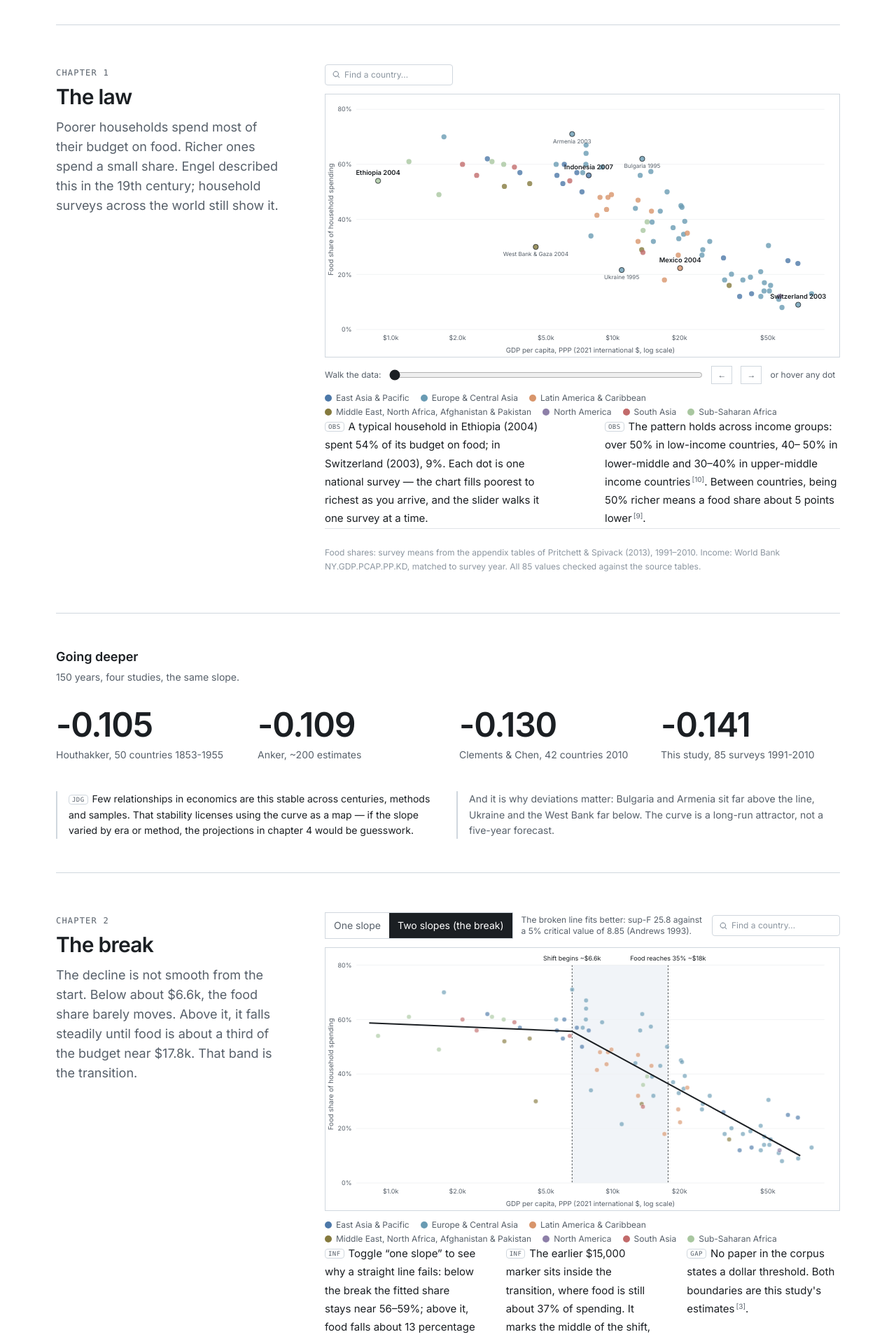
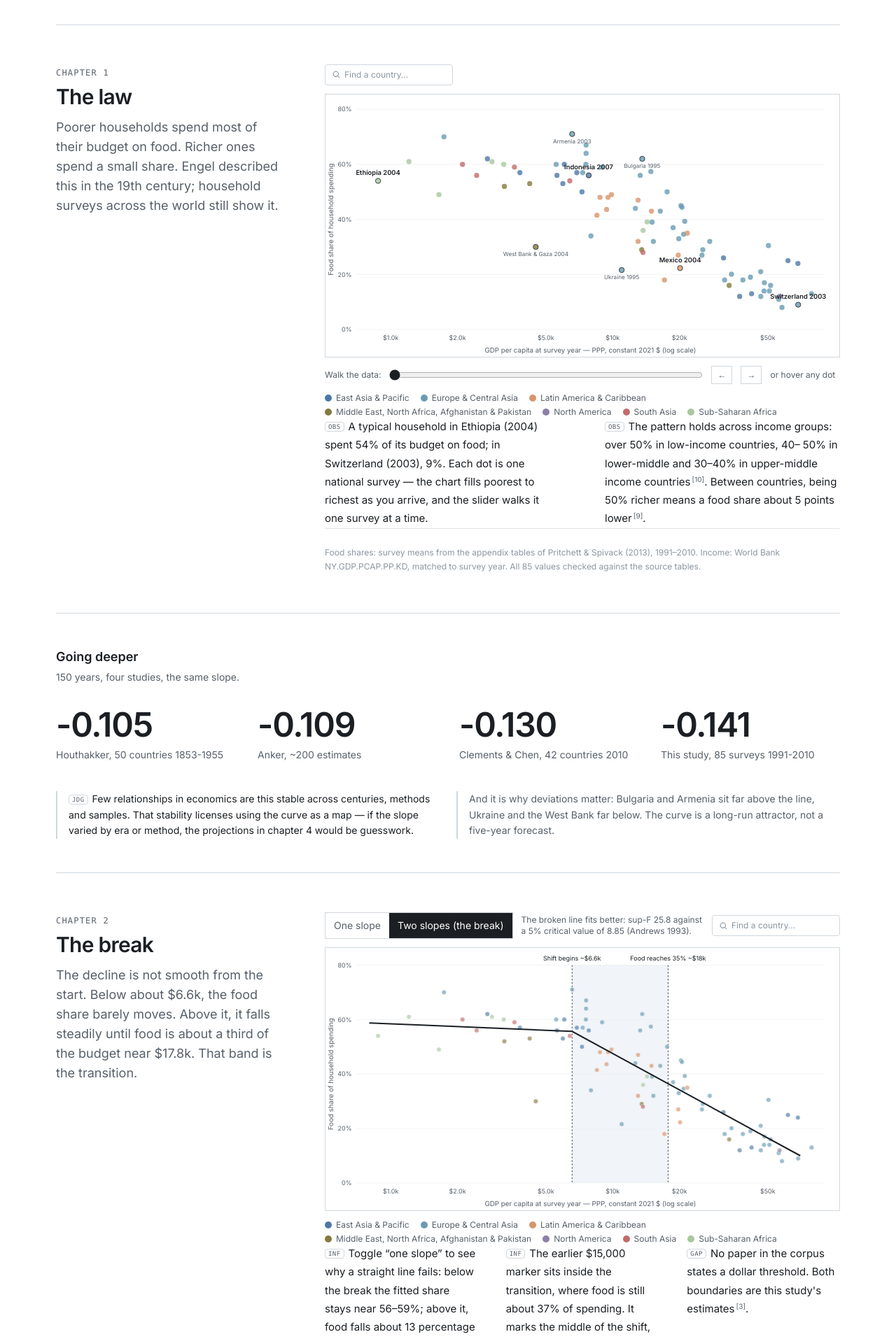
Before and after one commit to Replicant-Partners/engelscurves1, a Next.js app: page /story in a window 1280 px wide. Shown: the part 3220-5134 px from the top of the page at 70% size. Built offline with nearby package versions, Linux system fonts and the light colour scheme.

Commit message:
fix(ch1-ch2): clarify axis label — 'at survey year, constant 2021 $' not 'data from 2021'; tooltip shows 'income at survey time'

```diff
--- a/components/story/BreakChart.tsx
+++ b/components/story/BreakChart.tsx
@@ -124,7 +124,7 @@ export function BreakChart() {
           {[1000, 2000, 5000, 10000, 20000, 50000].map((g) => (
             <text key={g} x={x(g)} y={H - M.bottom + 18} textAnchor="middle" fontSize="11" fill="#57606a">{usd(g)}</text>
           ))}
-          <text x={(M.left + W - M.right) / 2} y={H - 8} textAnchor="middle" fontSize="12" fill="#57606a">GDP per capita, PPP (2021 international $, log scale)</text>
+          <text x={(M.left + W - M.right) / 2} y={H - 8} textAnchor="middle" fontSize="12" fill="#57606a">GDP per capita at survey year — PPP, constant 2021 $ (log scale)</text>
           <text transform={`translate(13 ${(M.top + H - M.bottom) / 2}) rotate(-90)`} textAnchor="middle" fontSize="12" fill="#57606a">Food share of household spending</text>
 
           {story.lawPoints.map((p, i) => {
--- a/components/story/LawChart.tsx
+++ b/components/story/LawChart.tsx
@@ -108,7 +108,7 @@ export function LawChart() {
           {[1000, 2000, 5000, 10000, 20000, 50000].map((g) => (
             <text key={g} x={x(g)} y={H - M.bottom + 18} textAnchor="middle" fontSize="11" fill="#57606a">{usd(g)}</text>
           ))}
-          <text x={(M.left + W - M.right) / 2} y={H - 8} textAnchor="middle" fontSize="12" fill="#57606a">GDP per capita, PPP (2021 international $, log scale)</text>
+          <text x={(M.left + W - M.right) / 2} y={H - 8} textAnchor="middle" fontSize="12" fill="#57606a">GDP per capita at survey year — PPP, constant 2021 $ (log scale)</text>
           <text transform={`translate(13 ${(M.top + H - M.bottom) / 2}) rotate(-90)`} textAnchor="middle" fontSize="12" fill="#57606a">Food share of household spending</text>
 
           {pts.map((p, i) => {
@@ -159,8 +159,8 @@ export function LawChart() {
           <div className="absolute top-2 left-14 bg-white border border-[#d0d7de] px-3 py-2 text-xs leading-relaxed shadow-sm pointer-events-none">
             <div className="font-semibold text-sm">{sel.country} · {sel.year}</div>
             <div>Food share: <span className="font-mono">{(sel.share * 100).toFixed(0)}%</span></div>
-            <div>Income: <span className="font-mono">{usd(sel.gdp)}</span> per person</div>
-            <div className="text-[#57606a] text-[10px]">{sel.region} · survey {(pinned ?? idx)! + 1} of {pts.length}</div>
+            <div>Income at survey time: <span className="font-mono">{usd(sel.gdp)}</span>/person (constant 2021 $)</div>
+            <div className="text-[#57606a] text-[10px]">{sel.region} · survey {(pinned ?? idx)! + 1} of {pts.length} · {sel.year} data</div>
           </div>
         )}
       </div>
```
